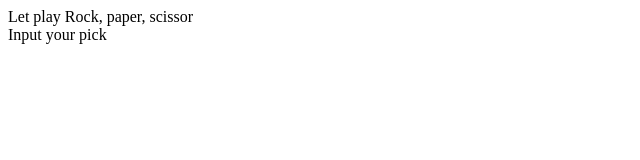
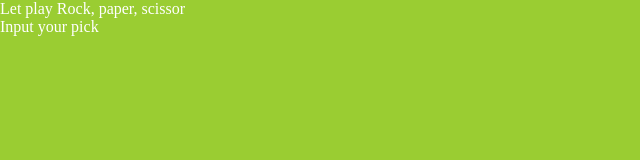
Before and after one commit to Emmakin/6th, a plain HTML site: page index.html in a window 1280 px wide. Shown: the whole page, without its empty margins (0-640 px from the left). Drawn offline with Linux system fonts and the light colour scheme.

Commit message:
adding background color

```diff
--- a/index.html
+++ b/index.html
@@ -6,12 +6,15 @@
     <meta http-equiv="X-UA-Compatible" content="IE=edge">
     <meta name="viewport" content="width=device-width, initial-scale=1.0">
     <title>Rock, Paper Scissor</title>
-    <style src="style.css"></style>
+    <link rel="stylesheet" href="./style.css"/>
 </head>
 <body>
+    <div class="body">
     <div>Let play Rock, paper, scissor</div>
     <div> Input your pick
         <!-- <input class="userPick" type="text" placeholder="rock, paper or scissor"> -->
+    </div>
+
     </div>
 
 </body>
--- a/style.css
+++ b/style.css
@@ -3,3 +3,8 @@
     margin: 0;
     box-sizing: border-box;
 }
+
+body{
+    background: yellowgreen;
+    color: white;
+}
```
